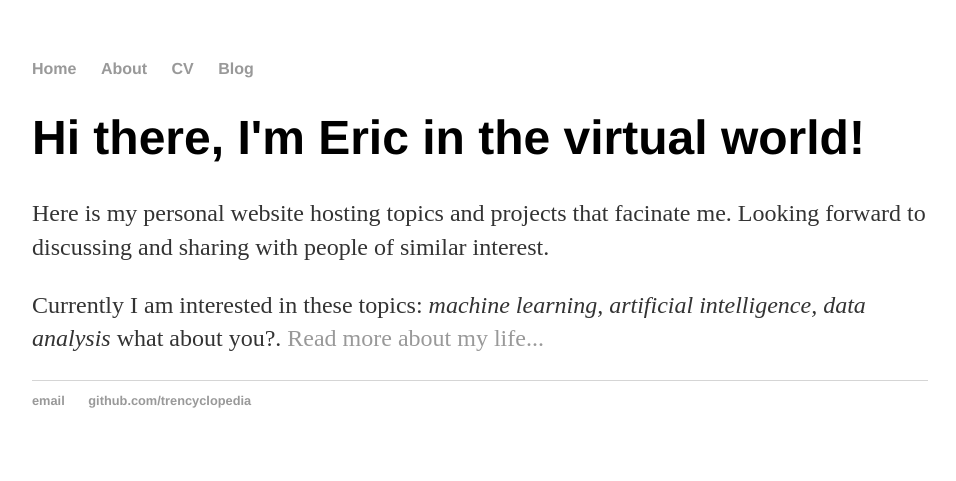
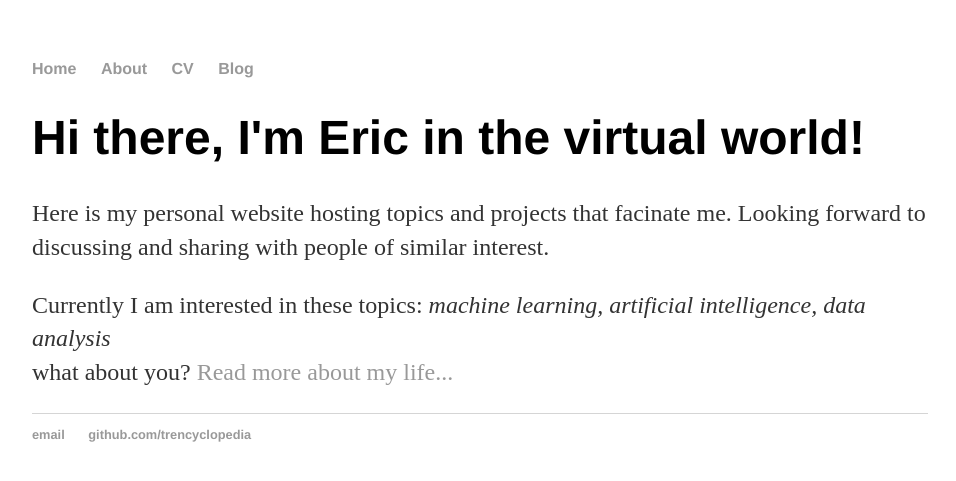
Before and after one commit to trencyclopedia/trencyclopedia.github.io, a Jekyll site: the page built from index.html, in a window 1280 px wide. Shown: the top 481 px of the page, without its empty margins (160-1116 px from the left). Built offline with Jekyll 4.4.1, drawn with Linux system fonts in a browser that asks for light colours.

```diff
--- a/index.html
+++ b/index.html
@@ -5,6 +5,9 @@ title: Eric, the virtual world
 <div class="blurb">
         <h1>Hi there, I'm Eric in the virtual world!</h1>
 
-				<p>Here is my personal website hosting topics and projects that facinate me. Looking forward to discussing and sharing with people of similar interest.</p>
-				<p>Currently I am interested in these topics: <em>machine learning, artificial intelligence, data analysis</em> what about you?. <a href="/about">Read more about my life...</a></p>
+	<p>Here is my personal website hosting topics and projects that facinate me. Looking forward to discussing and sharing with people of similar interest.</p>
+	<p>Currently I am interested in these topics: <em>machine learning, artificial intelligence, data analysis</em>
+        <br>
+		what about you? <a href="/about">Read more about my life...</a>
+	</p>
 </div><!-- /.blurb -->
```
